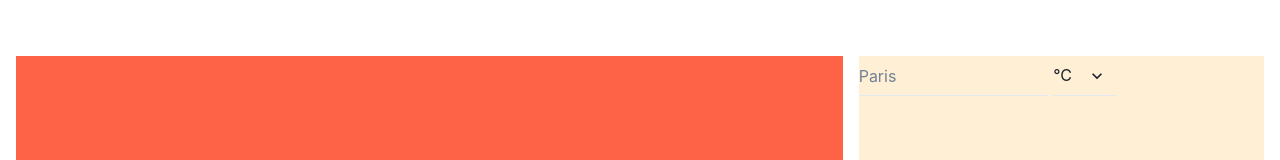
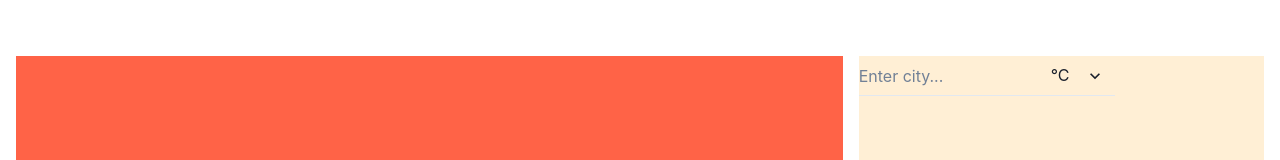
Before and after one commit to justEstif/odin_weather, a Next.js app: page / in a window 1280 px wide. Shown: the top 160 px of the page. Built offline with nearby package versions, Linux system fonts and the light colour scheme.

Commit message:
feat; using flex instead of stack, change placeholder

```diff
--- a/components/form.tsx
+++ b/components/form.tsx
@@ -1,4 +1,4 @@
-import {Box, HStack, Input, FormControl, Select } from '@chakra-ui/react'
+import {Box, HStack, Input, FormControl, Select, Flex } from '@chakra-ui/react'
 import { IUserSearch } from '../pages'
 import { useForm } from 'react-hook-form'
 import { Dispatch, SetStateAction } from 'react'
@@ -15,12 +15,12 @@ function Form({ setUserSearch }: TFormProps) {
         id="weather-form"
         onSubmit={handleSubmit((data) => setUserSearch(data))}
       >
-        <HStack spacing="5px">
+        <Flex justifyContent='center' alignItems='center'>
           <FormControl>
             <Input
               id="userInput"
               variant="flushed"
-              placeholder="Paris"
+              placeholder="Enter city..."
               {...register('userInput')}
             />
           </FormControl>
@@ -35,7 +35,7 @@ function Form({ setUserSearch }: TFormProps) {
               <option value="imperial">°F</option>
             </Select>
           </FormControl>
-        </HStack>
+        </Flex>
       </form>
     </Box>
   )
```
